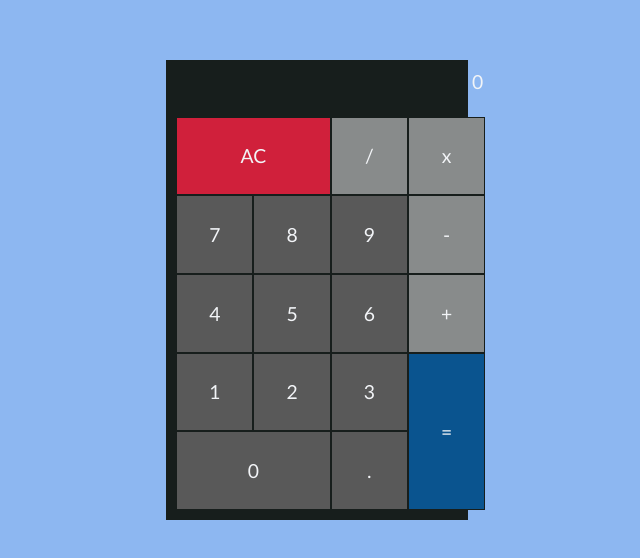
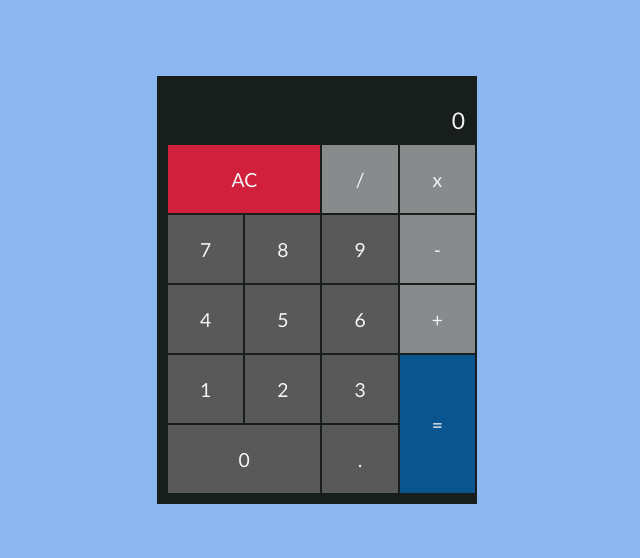
Before and after one commit to Mhkazzaz/calculator, a React (Create React App) app: page / in a window 1280 px wide. Shown: the part 110-668 px from the top of the page, without its empty margins (323-963 px from the left). Built offline with nearby package versions, Linux system fonts and the light colour scheme.

Commit message:
Displaying Numbers

```diff
--- a/src/App.js
+++ b/src/App.js
@@ -1,28 +1,79 @@
 import './App.scss';
+import { useState } from 'react'
 
 function App() {
+
+  const [numbers, setNumbers] = useState(0)
+  const result = document.getElementById("result")
+  const formula = document.getElementById("formula")
+
+  if (formula)
+    formula.style.opacity = 1
+
+  const addNumbers = (e) => {
+
+    if (numbers.length === 22) {
+    result.innerHTML = ("DIGIT LIMIT MET")
+      setTimeout(function () {
+        result.innerHTML = numbers
+      }, 500);
+    }
+
+    else if (numbers === 0 && e.target.innerHTML === "0")
+    setNumbers(0)
+
+    else if (numbers === 0 && e.target.innerHTML === ".")
+    setNumbers(0 + ".")
+
+    else if (numbers === 0)
+    setNumbers(e.target.innerHTML)
+
+    else if (e.target.innerHTML === '.') {
+      let numbersArr = [];
+      for (let i = 0; i < numbers.length; i++) {
+        numbersArr.push(numbers[i])
+      }
+      const decimalPoint = (num) => num  === '.';
+      if (!numbersArr.some(decimalPoint))
+      setNumbers(numbers + String(e.target.innerHTML))
+    }
+
+    else
+    setNumbers(numbers + String(e.target.innerHTML))
+  }
+
+  const deleteNumbers = () => {
+    setNumbers(0)
+  }
+
+
   return (
     <>
       <div id="container">
         <div id="calculator">
-          <div id="result">0</div>
-          <button id="ac">AC</button>
+          <div id="operations-wrapper">
+            <div id="formula">{numbers}</div>
+            <div id="result">{numbers}</div>
+          </div>
+          <div id="button-wrapper">
+          <button onClick={deleteNumbers} id="ac">AC</button>
           <button className="operations" id="divide">/</button>
           <button className="operations" id="multiply">x</button>
-          <button className="numbers" id="7">7</button>
-          <button className="numbers" id="8">8</button>
-          <button className="numbers" id="9">9</button>
+          <button onClick={addNumbers} className="numbers" id="7">7</button>
+          <button onClick={addNumbers} className="numbers" id="8">8</button>
+          <button onClick={addNumbers} className="numbers" id="9">9</button>
           <button className="operations" id="subtract">-</button>
-          <button className="numbers" id="4">4</button>
-          <button className="numbers" id="5">5</button>
-          <button className="numbers" id="6">6</button>
+          <button onClick={addNumbers} className="numbers" id="4">4</button>
+          <button onClick={addNumbers} className="numbers" id="5">5</button>
+          <button onClick={addNumbers} className="numbers" id="6">6</button>
           <button className="operations" id="add">+</button>
-          <button className="numbers" id="1">1</button>
-          <button className="numbers" id="2">2</button>
-          <button className="numbers" id="3">3</button>
+          <button onClick={addNumbers} className="numbers" id="1">1</button>
+          <button onClick={addNumbers} className="numbers" id="2">2</button>
+          <button onClick={addNumbers} className="numbers" id="3">3</button>
           <button id="equal">=</button>
-          <button className="numbers" id="zero">0</button>
-          <button className="numbers" id="point">.</button>
+          <button onClick={addNumbers} className="numbers" id="zero">0</button>
+          <button onClick={addNumbers} className="numbers" id="point">.</button>
+          </div>
         </div>
       </div>
     </>
--- a/src/App.scss
+++ b/src/App.scss
@@ -4,6 +4,7 @@
     font-size: 1.1rem;
     font-weight: 500;
 }
+
 #container {
     display: grid;
     width: 100vw;
@@ -14,26 +15,46 @@
 }
 
 #calculator {
-    width: 22vw;
-    height: 55vh;
-    display: grid;
+    width: 300px;
+    height: auto;
     background-color: #171E1C;
     padding: 10px;
+}
+
+#operations-wrapper {
+    padding-right: 2px;
+    text-align: right;
+    // outline: 1px solid green;
+    word-wrap: break-word;
+
+}
+
+#formula {
+    // border: 1px solid red;
+    height: 20px;
+    opacity: 0;
+    font-size: 0.9rem;
+    color: rgb(255, 187, 0)
+}
+
+#result {
+    // border: 1px solid red;
+    font-size: 1.3rem;
+}
+
+
+#button-wrapper {
+    margin-top: 10px;
+    width: 300px;
+    height: 350px;
+    display: grid;
     grid-template-columns: repeat(4, 1fr);
     grid-template-areas:
-    'result result result result'
     'ac ac . .'
     '. . . .'
     '. . . .'
     '. . . equal'
     'zero zero . equal'
-}
-
-#result {
-    grid-area: result;
-    display: flex;
-    justify-content: flex-end;
-    padding-right: 2px;
 }
 
 button {
```
